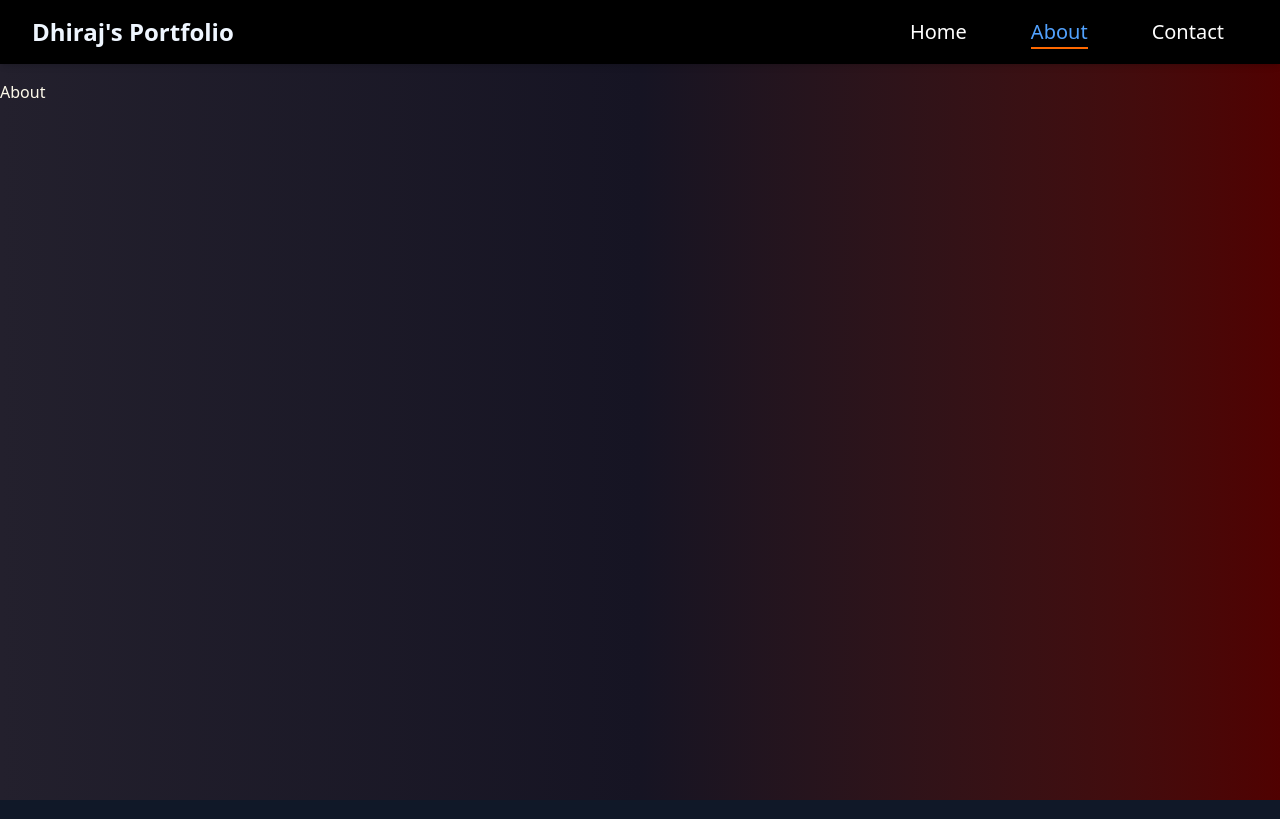
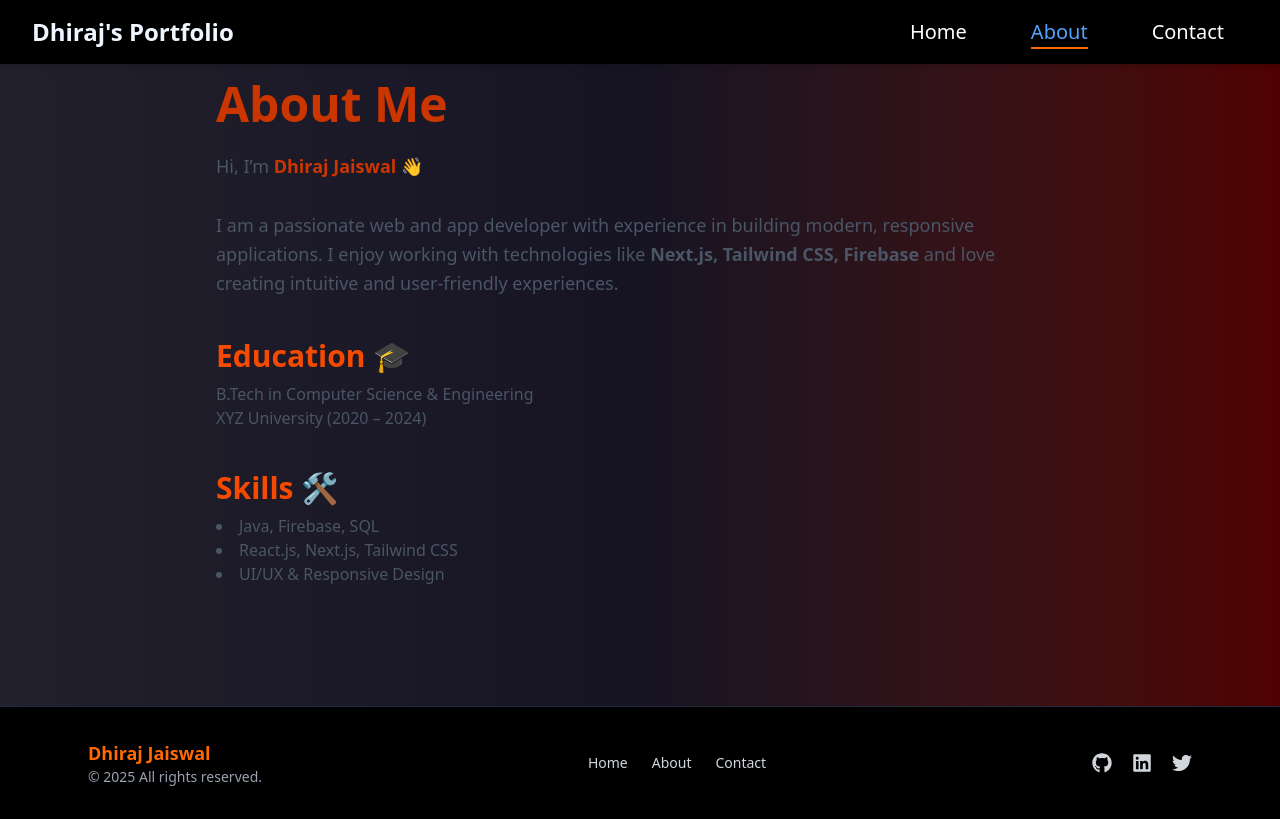
Before and after one commit to jaiswaldhiraj/Portfolio, a Next.js app: page /about in a window 1280 px wide. Built offline with nearby package versions, Linux system fonts and the light colour scheme.

Commit message:
home page is almost ready and footer is added

```diff
--- a/app/about/page.js
+++ b/app/about/page.js
@@ -1,9 +1,31 @@
 import React from 'react'
 
 const page = () => {
-  return (
-    <div className='mt-20'>About</div>
-  )
+return (
+    <section className="max-w-4xl mx-auto px-6 py-20">
+      <h1 className="text-5xl font-bold text-orange-700 mb-6">About Me</h1>
+      <p className="text-lg text-gray-600 leading-relaxed">
+        Hi, I’m <span className="font-semibold text-orange-700">Dhiraj Jaiswal</span> 👋 <br /><br />
+        I am a passionate web and app developer with experience in building
+        modern, responsive applications. I enjoy working with technologies
+        like <span className="font-semibold">Next.js, Tailwind CSS, Firebase</span> and love creating
+        intuitive and user-friendly experiences.
+      </p>
+
+      <h2 className="text-3xl font-bold text-orange-600 mt-10">Education 🎓</h2>
+      <p className="mt-2 text-gray-600">
+        B.Tech in Computer Science & Engineering <br />
+        XYZ University (2020 – 2024)
+      </p>
+
+      <h2 className="text-3xl font-bold text-orange-600 mt-10">Skills 🛠</h2>
+      <ul className="list-disc list-inside mt-2 text-gray-600">
+        <li>Java, Firebase, SQL</li>
+        <li>React.js, Next.js, Tailwind CSS</li>
+        <li>UI/UX & Responsive Design</li>
+      </ul>
+    </section>
+  );
 }
 
 export default page
--- /dev/null
+++ b/app/components/Footer.js
@@ -0,0 +1,41 @@
+"use client"
+
+import Link from "next/link"
+import { FaGithub, FaLinkedin, FaTwitter } from "react-icons/fa"
+
+export default function Footer() {
+  return (
+    <footer className="bg-black text-gray-300 border-t border-gray-800 mt-10">
+      <div className="max-w-6xl mx-auto px-6 py-8 flex flex-col md:flex-row justify-between items-center gap-6">
+
+        {/* Left Section */}
+        <div className="text-center md:text-left">
+          <h2 className="text-lg font-semibold text-orange-500">Dhiraj Jaiswal</h2>
+          <p className="text-sm text-gray-400">© {new Date().getFullYear()} All rights reserved.</p>
+        </div>
+
+        {/* Middle Section (Nav Links) */}
+        <div className="flex gap-6 text-sm">
+          <Link href="/" className="hover:text-orange-500 hover:scale-125 transition-transform duration-300">Home</Link>
+          <Link href="/about" className="hover:text-orange-500 hover:scale-125 transition-transform duration-300">About</Link>
+          <Link href="/contact" className="hover:text-orange-500 hover:scale-125 transition-transform duration-300">Contact</Link>
+        </div>
+
+        {/* Right Section (Social Links) */}
+        <div className="flex gap-5 text-xl">
+          <a href="https://github.com/yourusername" target="_blank" rel="noopener noreferrer" className="hover:text-orange-500 hover:scale-125 transition-transform duration-300
+">
+            <FaGithub />
+          </a>
+          <a href="https://linkedin.com/in/yourusername" target="_blank" rel="noopener noreferrer" className="hover:text-orange-500 hover:scale-125 transition-transform duration-300">
+            <FaLinkedin />
+          </a>
+          <a href="https://twitter.com/yourusername" target="_blank" rel="noopener noreferrer" className="hover:text-orange-500 hover:scale-125 transition-transform duration-300">
+            <FaTwitter />
+          </a>
+        </div>
+
+      </div>
+    </footer>
+  )
+}
--- a/app/globals.css
+++ b/app/globals.css
@@ -8,4 +8,5 @@
 /* Hide scrollbar for Firefox */
 html {
   scrollbar-width: none;
+  scroll-behavior: smooth;
 }
--- a/app/layout.js
+++ b/app/layout.js
@@ -1,3 +1,4 @@
+import Footer from "./components/Footer";
 import Navbar from "./components/Navbar";
 import "./globals.css";
 
@@ -13,6 +14,7 @@ export default function RootLayout({ children }) {
 ">
         <Navbar/>
         {children}
+        <Footer/>
       </body>
     </html>
   );
--- a/app/page.js
+++ b/app/page.js
@@ -4,6 +4,8 @@ import { useEffect, useRef } from "react";
 import Image from "next/image";
 import Typed from "typed.js";
 import { motion } from "framer-motion";
+import Link from "next/link";
+import { FaGithub } from "react-icons/fa";
 
 export default function Home() {
   const typedRef = useRef(null);
@@ -57,7 +59,7 @@ export default function Home() {
           <motion.a
             href="/resume.pdf"
             download
-            className="inline-block mt-6 px-6 py-3 bg-orange-600 text-white rounded-lg font-semibold hover:bg-orange-700 transition"
+            className="inline-block mt-6 px-6 py-3 bg-orange-600 text-xl text-white rounded-lg font-semibold hover:bg-orange-700 transition"
             whileHover={{ scale: 1.05 }}
             whileTap={{ scale: 0.95 }}
           >
@@ -106,7 +108,7 @@ export default function Home() {
           viewport={{ once: true }}
         >
           {/* Image */}
-          <div className="md:w-1/2 relative flex justify-center items-center p-6 rounded-2xl overflow-hidden">
+          <div className="md:w-1/2 relative flex justify-center items-center p-6 rounded-2xl overflow-hidden shadow-lg transform hover:scale-95 transition duration-750">
             {/* Background image with transparency */}
             <div className="absolute inset-0 bg-[url('/milap-bg.png')] bg-cover bg-center opacity-95"></div>
 
@@ -150,6 +152,23 @@ export default function Home() {
                 />
               </div>
 
+<Link
+  target="_blank"
+  rel="noopener noreferrer"
+  href="https://github.com/yourusername/milap"
+  className="flex items-center gap-2 p-3 rounded-xl bg-cyan-950 text-white font-medium shadow-md hover:bg-cyan-900 transition border-2 border-white"
+>
+  <FaGithub className="text-xl" />Git Repo
+</Link>
+
+              <a
+                href="/about" // Replace with your GitHub repo link
+                rel="noopener noreferrer"
+                className="p-3 rounded-xl bg-orange-600 text-white font-medium shadow-md hover:bg-orange-700 transition border-2 border-white"
+              >
+                Read More ➤
+              </a>
+
             </div>
           </div>
         </motion.div>
@@ -163,7 +182,8 @@ export default function Home() {
           viewport={{ once: true }}
         >
           {/* Image */}
-          <div className="md:w-1/2">
+          <div className="md:w-1/2 rounded-2xl shadow-lg transform hover:scale-95 transition duration-750
+">
             <Image
               src="/portfolio.png"
               alt="Portfolio Website"
@@ -181,28 +201,48 @@ export default function Home() {
               My personal portfolio built with Next.js and Tailwind CSS,
               showcasing projects and skills.
             </p>
-              <p className="mt-2 text-gray-400 text-l">
-                Technologies used -
-              </p>
+            <p className="mt-2 text-gray-400 text-l">
+              Technologies used -
+            </p>
             <div className="mt-4 flex flex-wrap gap-3 justify-center md:justify-start">
 
-              <div className=" flex justify-center items-center p-2 rounded-xl bg-white">
+              <div className=" flex justify-center items-center p-4 rounded-xl bg-white">
                 <Image
                   src="/nextjs.svg"
                   alt="Portfolio Website"
                   width={120}
-                  height={25}
+                  height={30}
                 />
               </div>
 
-              <div className=" flex justify-center items-center p-2 rounded-xl bg-white">
+              <div className=" flex justify-center items-center p-4 rounded-xl bg-white ">
                 <Image
                   src="/tailwindcss.svg"
                   alt="Portfolio Website"
                   width={120}
-                  height={25}
+                  height={30}
                 />
               </div>
+
+
+<Link
+  target="_blank"
+  rel="noopener noreferrer"
+  href="https://github.com/yourusername/milap"
+  className="flex items-center gap-2 p-3 rounded-xl bg-cyan-950 text-white font-medium shadow-md hover:bg-cyan-900 transition border-2 border-white"
+>
+  <FaGithub className="text-xl" />Git Repo
+</Link>
+
+
+              <a
+                href="/about" // Replace with your GitHub repo link
+                rel="noopener noreferrer"
+                className="p-3 rounded-xl bg-orange-600 text-white font-medium shadow-md hover:bg-orange-700 transition border-2 border-white"
+              >
+                Read More ➤
+              </a>
+
 
             </div>
           </div>
--- a/package.json
+++ b/package.json
@@ -13,6 +13,7 @@
     "next": "15.5.0",
     "react": "19.1.0",
     "react-dom": "19.1.0",
+    "react-icons": "^5.5.0",
     "typed.js": "^2.1.0"
   },
   "devDependencies": {
```
Also changed, not shown: 1 other file (tests, documents, lock files or other folders).
